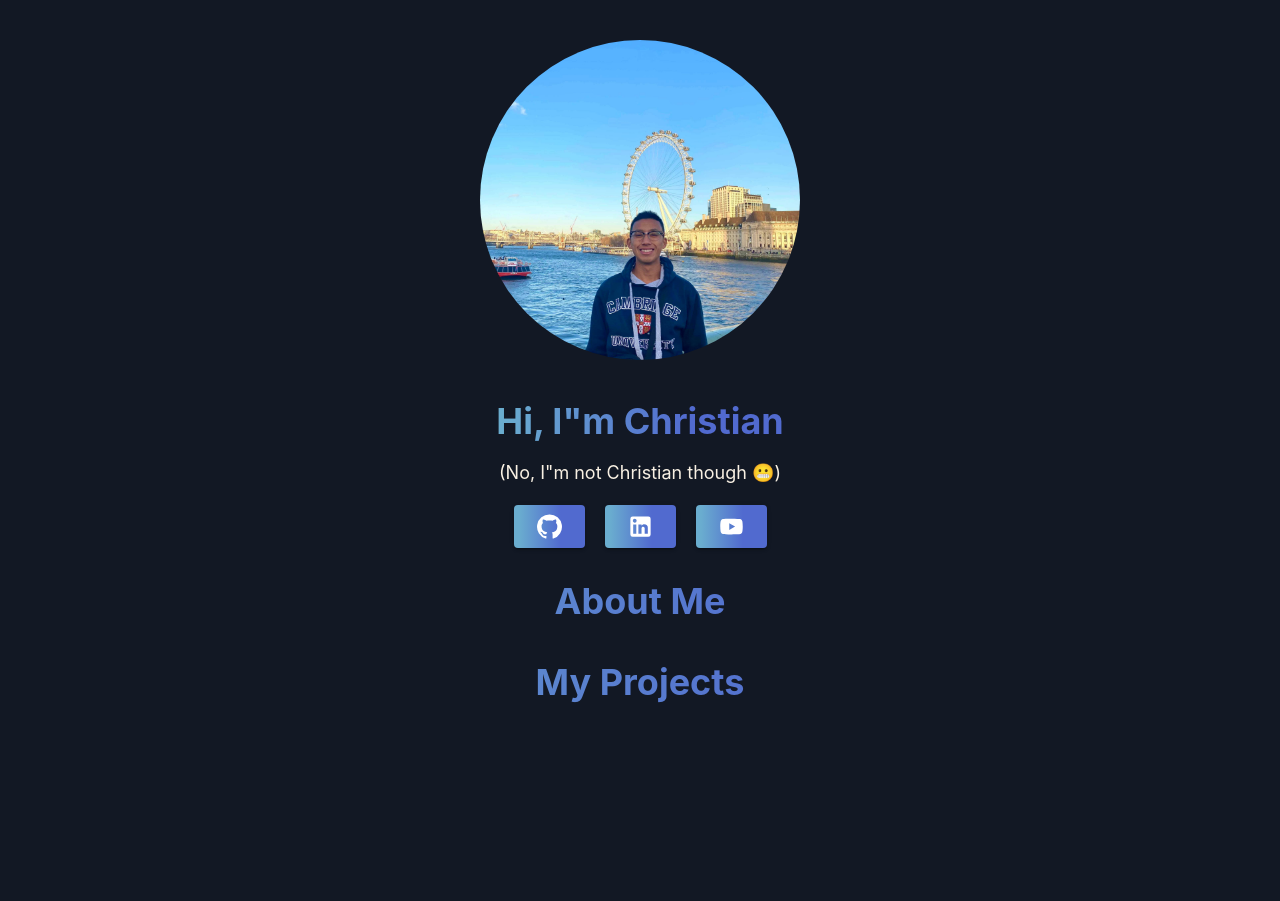
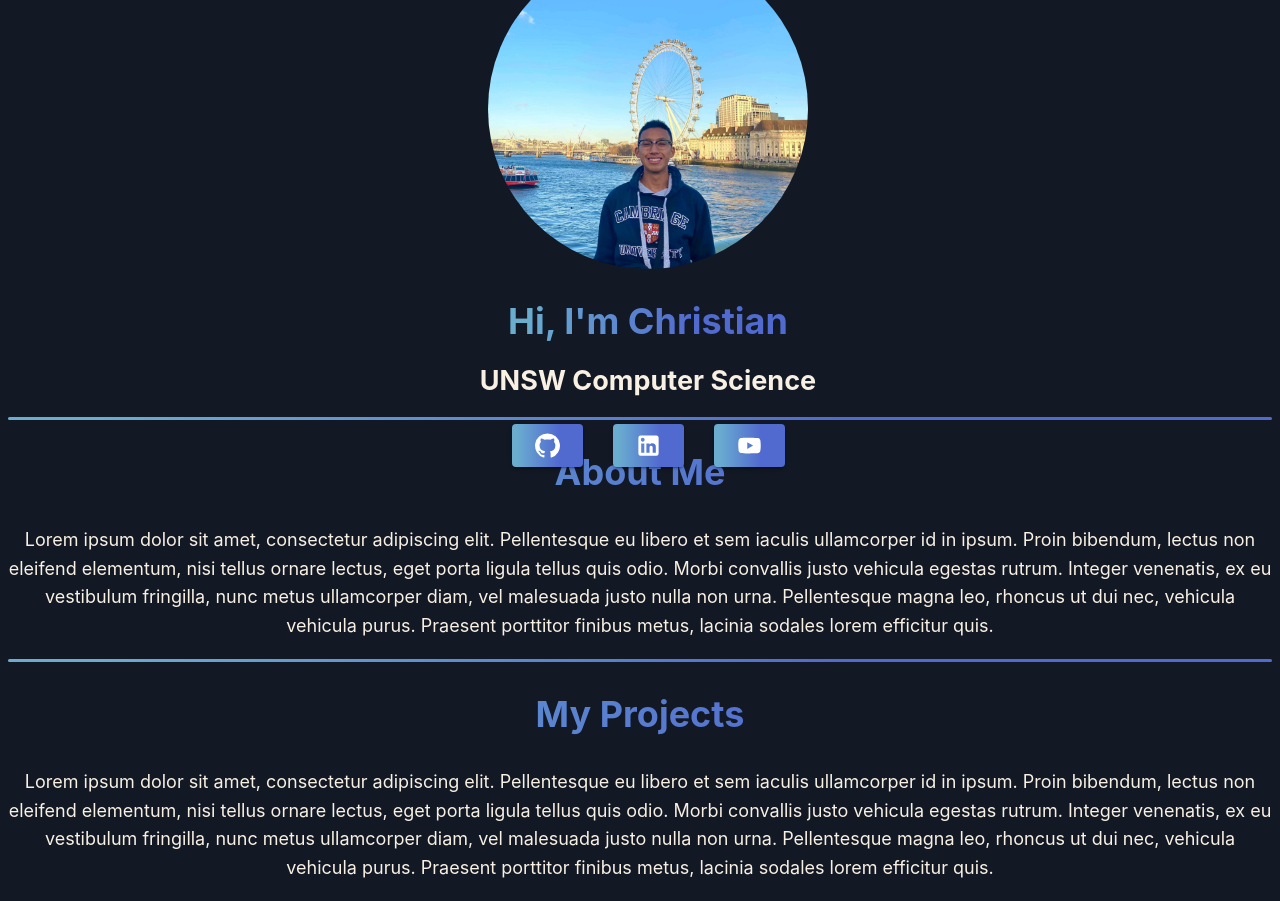
Before and after one commit to scoogii/christian, a Next.js app: page / in a window 1280 px wide. Before the commit the page ends 800 px from the top, so only its background shows below. Built offline with nearby package versions, Linux system fonts and the light colour scheme.

Commit message:
Added some filler text for the about me and my projects section, working on fixing alignment of profile section

```diff
--- a/pages/index.js
+++ b/pages/index.js
@@ -1,8 +1,8 @@
 import Image from "next/image";
 import { Button } from "@mui/material";
 import GitHubIcon from "@mui/icons-material/GitHub";
-import LinkedInIcon from '@mui/icons-material/LinkedIn';
-import YoutubeIcon from '@mui/icons-material/YouTube';
+import LinkedInIcon from "@mui/icons-material/LinkedIn";
+import YoutubeIcon from "@mui/icons-material/YouTube";
 
 
 export default function Home () {
@@ -11,12 +11,13 @@ export default function Home () {
       <div
         style={{
           display: "flex",
+          flexDirection: "column",
+          alignItems: "center",
           justifyContent: "center",
-          alignItems: "center",
-          paddingTop: "5vh"
+          width: "100vw",
+          height: "50vh",
         }}
       >
-        <div>
         <Image
           priority
           src="/images/christian.jpg"
@@ -27,18 +28,18 @@ export default function Home () {
         />
 
         <h1 style={{ textAlign: "center" }}>
-            Hi, I"m Christian
+          Hi, I&apos;m Christian
         </h1>
 
-          <p style={{ textAlign: "center", marginTop: "-2vh" }}>
-            (No, I"m not Christian though 😬)
-          </p>
+        <h2 style={{ textAlign: "center", marginTop: "-2vh" }}>
+          UNSW Computer Science
+        </h2>
 
         <div
           style={{
-              display: 'flex',
-              justifyContent: 'center',
-              alignItems: 'center',
+            display: "flex",
+            justifyContent: "center",
+            alignItems: "center",
           }}
         >
           <Button
@@ -46,8 +47,8 @@ export default function Home () {
             size="large"
             variant="contained"
             style={{
-                background: 'linear-gradient(to right, #6AADCF 7%, #516ACF 66%',
-                marginRight: '10px'
+              background: "linear-gradient(to right, #6AADCF 7%, #516ACF 66%",
+              marginRight: "15px"
             }}
             href="https://github.com/scoogii"
             target="_blank"
@@ -60,9 +61,9 @@ export default function Home () {
             size="large"
             variant="contained"
             style={{
-                background: 'linear-gradient(to right, #6AADCF 7%, #516ACF 66%',
-                marginLeft: '10px',
-                marginRight: '10px'
+              background: "linear-gradient(to right, #6AADCF 7%, #516ACF 66%",
+              marginLeft: "15px",
+              marginRight: "15px"
             }}
             href="https://linkedin.com/in/christianngu"
             target="_blank"
@@ -75,8 +76,8 @@ export default function Home () {
             size="large"
             variant="contained"
             style={{
-                background: 'linear-gradient(to right, #6AADCF 7%, #516ACF 66%',
-                marginLeft: '10px',
+              background: "linear-gradient(to right, #6AADCF 7%, #516ACF 66%",
+              marginLeft: "15px",
             }}
             href="https://www.youtube.com/watch?v=xfeys7Jfnx8&ab_channel=nigahiga"
             target="_blank"
@@ -85,20 +86,44 @@ export default function Home () {
           </Button>
         </div>
 
-        </div>
+      </div >
 
-      </div >
+      <hr
+        style={{
+          height: "3px",
+          border: "none",
+          borderRadius: "6px",
+          background: "linear-gradient(to right, #6AADCF 7%, #516ACF 66%"
+        }}
+      />
 
       <div>
         <h1 style={{ textAlign: "center" }}>
           About Me
         </h1>
+
+        <p style={{ textAlign: "center" }}>
+          Lorem ipsum dolor sit amet, consectetur adipiscing elit. Pellentesque eu libero et sem iaculis ullamcorper id in ipsum. Proin bibendum, lectus non eleifend elementum, nisi tellus ornare lectus, eget porta ligula tellus quis odio. Morbi convallis justo vehicula egestas rutrum. Integer venenatis, ex eu vestibulum fringilla, nunc metus ullamcorper diam, vel malesuada justo nulla non urna. Pellentesque magna leo, rhoncus ut dui nec, vehicula vehicula purus. Praesent porttitor finibus metus, lacinia sodales lorem efficitur quis.
+        </p>
       </div>
+
+      <hr
+        style={{
+          height: "3px",
+          border: "none",
+          borderRadius: "6px",
+          background: "linear-gradient(to right, #6AADCF 7%, #516ACF 66%"
+        }}
+      />
 
       <div>
         <h1 style={{ textAlign: "center" }}>
           My Projects
         </h1>
+
+        <p style={{ textAlign: "center" }}>
+          Lorem ipsum dolor sit amet, consectetur adipiscing elit. Pellentesque eu libero et sem iaculis ullamcorper id in ipsum. Proin bibendum, lectus non eleifend elementum, nisi tellus ornare lectus, eget porta ligula tellus quis odio. Morbi convallis justo vehicula egestas rutrum. Integer venenatis, ex eu vestibulum fringilla, nunc metus ullamcorper diam, vel malesuada justo nulla non urna. Pellentesque magna leo, rhoncus ut dui nec, vehicula vehicula purus. Praesent porttitor finibus metus, lacinia sodales lorem efficitur quis.
+        </p>
       </div>
     </>
   )
--- a/styles/globals.css
+++ b/styles/globals.css
@@ -1,7 +1,5 @@
 html,
 body {
-  padding: 0;
-  margin: 0;
   font-family: -apple-system, BlinkMacSystemFont, Segoe UI, Roboto, Oxygen, Ubuntu,
     Cantarell, Fira Sans, Droid Sans, Helvetica Neue, sans-serif;
   line-height: 1.6;
@@ -19,7 +17,7 @@ h1 {
 }
 
 .socialButton {
-  transition: all 0.1s;
+  transition: all 0.07s ease-in;
 }
 
 .socialButton:hover {
```
Lines whose indentation alone changed are shown as unchanged.
